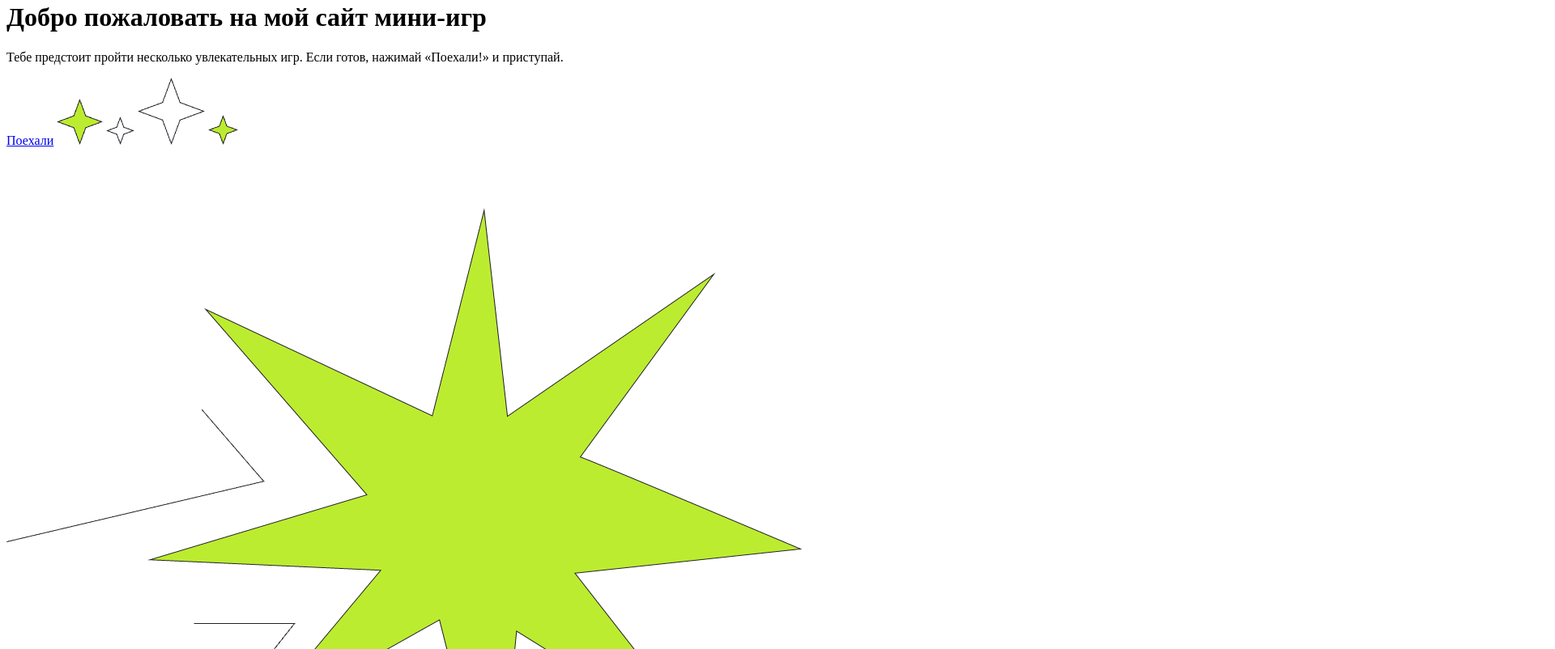
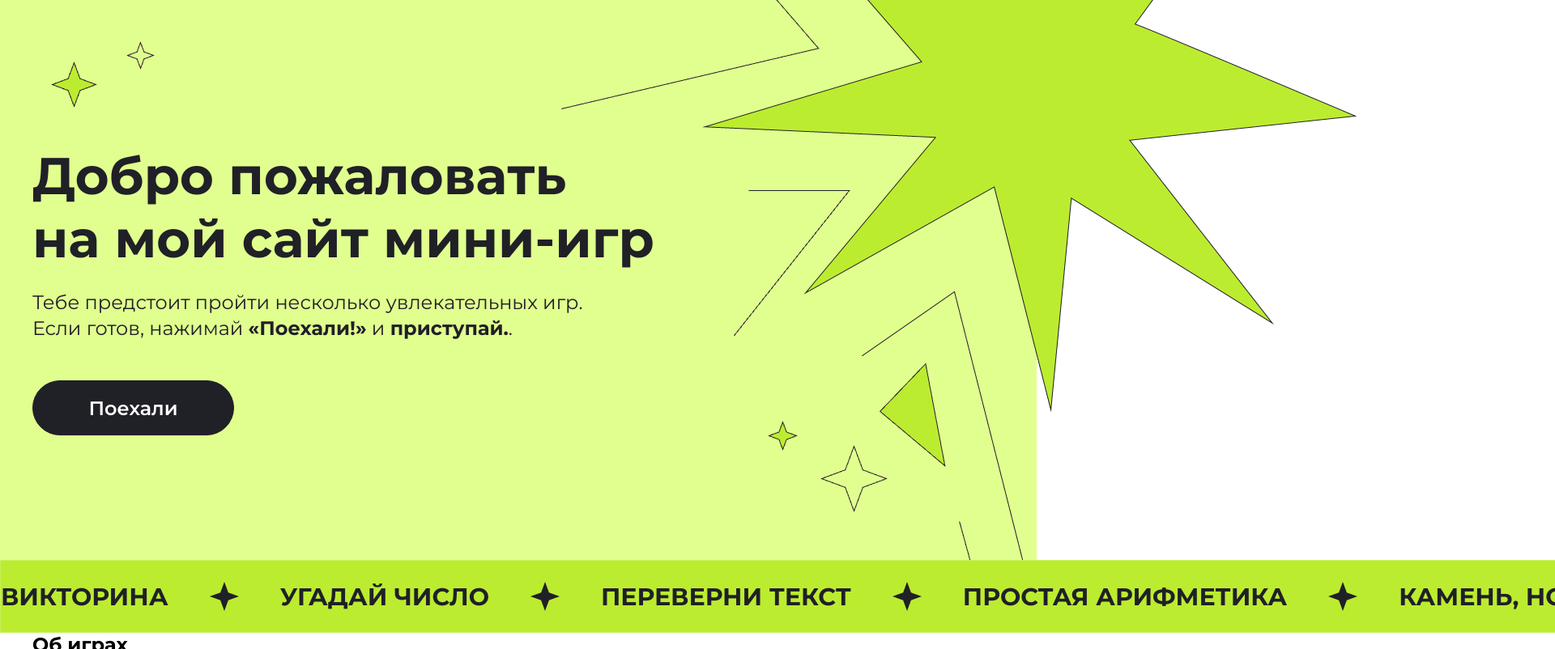
Before and after one commit to igrushkina92/Mini-games-site, a plain HTML site: page index.html in a window 1280 px wide. Shown: the part 18-820 px from the top of the page at 81% size, 1920 px wide, since content can reach past the window. Drawn offline with Linux system fonts and the light colour scheme.

Commit message:
Добавлена стилистика для блока Top и running-line

```diff
--- a/index.html
+++ b/index.html
@@ -7,12 +7,13 @@
     <link rel="preconnect" href="https://fonts.googleapis.com">
 <link rel="preconnect" href="https://fonts.gstatic.com" crossorigin>
 <link href="https://fonts.googleapis.com/css2?family=Montserrat:ital,wght@0,100..900;1,100..900&display=swap" rel="stylesheet">
+<link rel="stylesheet" href="style.css">
 </head>
 <body>
    <div class="top center">
         <div class="top__content">
-            <h1 class="top__title"> Добро пожаловать на мой сайт мини-игр</h1>
-            <p class="top__text"> Тебе предстоит пройти несколько увлекательных игр. Если готов, нажимай «Поехали!» и приступай.</p>
+            <h1 class="top__title"> Добро пожаловать <br/> на мой сайт мини-игр</h1>
+            <p class="top__text"> Тебе предстоит пройти несколько увлекательных игр. <br/>Если готов, нажимай <b>«Поехали!»</b> и <b>приступай.</b>.</p>
             <a class="top__link" href="#games">Поехали</a>
 
             <img class="top__vector top__vector_1" src="img/Star-2.png" alt="star">
@@ -22,7 +23,8 @@
             <img class="top__vector top__vector_5" src="img/Star-group.png" alt="star">
 
         </div>
-        <div class="running-line">
+    </div>
+    <div class="running-line">
             <p class="running-line__text">викторина</p>
             <img class="running-line__img" src="img/Star.svg" alt="star">
             <p class="running-line__text">угадай число</p>
@@ -36,7 +38,7 @@
             <p class="running-line__text">Генератор случайных цветов</p>
             <img class="running-line__img" src="img/Star.svg" alt="star">
         </div>
-    </div>
+
     <section class="games__container center">
         <h2 class="games__title">Об играх</h2>
         <p class="games__text">
--- /dev/null
+++ b/style.scss
@@ -0,0 +1,126 @@
+$color-text:rgb(32, 32, 39);
+
+
+* {
+    margin: 0;
+    padding: 0;
+  }
+
+  a {
+    text-decoration: none;
+  }
+
+    body {
+    font-family: "Montserrat", sans-serif;
+  }
+
+  .center {
+    padding-left: calc(50% - 600px);
+    padding-right: calc(50% - 600px);
+  }
+
+  html { overflow-x: hidden; }
+
+  .top {
+    height: 710px;
+    background-color: rgb(225, 255, 143);
+    position: relative;
+
+    &__vector {
+        &_5 {
+            position: absolute;
+            top: -334px;
+            right: -488px;
+        }
+         &_1 {
+            position: absolute;
+            top: 94px;
+            left: 63px;
+            height: 57px;
+        }
+         &_2 {
+            position: absolute;
+            top: 69px;
+            left: 156px;
+            height: 35px;
+        }
+         &_3 {
+            position: absolute;
+            height: 83px;
+            left: 1013px;
+            top: 568px;
+         }
+          &_4 {
+            position: absolute;
+            height: 37px;
+            left: 948px;
+            top: 538px;
+         }
+    }
+    &__title {
+        color: $color-text;
+        font-size: 64px;
+        font-weight: 700;
+        line-height: 78px;
+        letter-spacing: 0px;
+        text-align: left;
+        padding-top: 196px;
+    }
+    &__text {
+        color: $color-text;
+        font-size: 24px;
+        font-weight: 400;
+        line-height: 32px;
+        letter-spacing: 0px;
+        text-align: left;
+        padding-top: 24px;
+    }
+    &__link {
+        width: 247px;
+        height: 66px;
+        display: flex;
+        flex-direction: column;
+        justify-content: center;
+        border: 1px solid $color-text;
+        border-radius: 60px;
+        background: $color-text;
+        color: rgb(255, 255, 255);
+        font-size: 24px;
+        font-weight: 600;
+        text-align: center;
+        margin-top: 48px;
+    }
+  }
+
+  .running-line {
+        width: 3220px;
+        height: 90px;
+        box-sizing: border-box;
+        border: 1px solid rgba(255, 255, 255, 0.2);
+        backdrop-filter: blur(50px);
+        background: rgb(188, 236, 48);
+        display: flex;
+        flex-direction: row;
+        align-items: center;
+        gap: 51px;
+
+        &__text {
+            color: $color-text;
+            font-size: 30px;
+            font-weight: 700;
+            line-height: 110%;
+            letter-spacing: 4%;
+            text-align: left;
+            text-transform: uppercase;
+        }
+
+        &__img {
+            height: 36px;
+        }
+  }
+
+  .games {
+    &__container {
+
+    }
+  }
```
Also changed, not shown: style.css (added), 1 other file.
